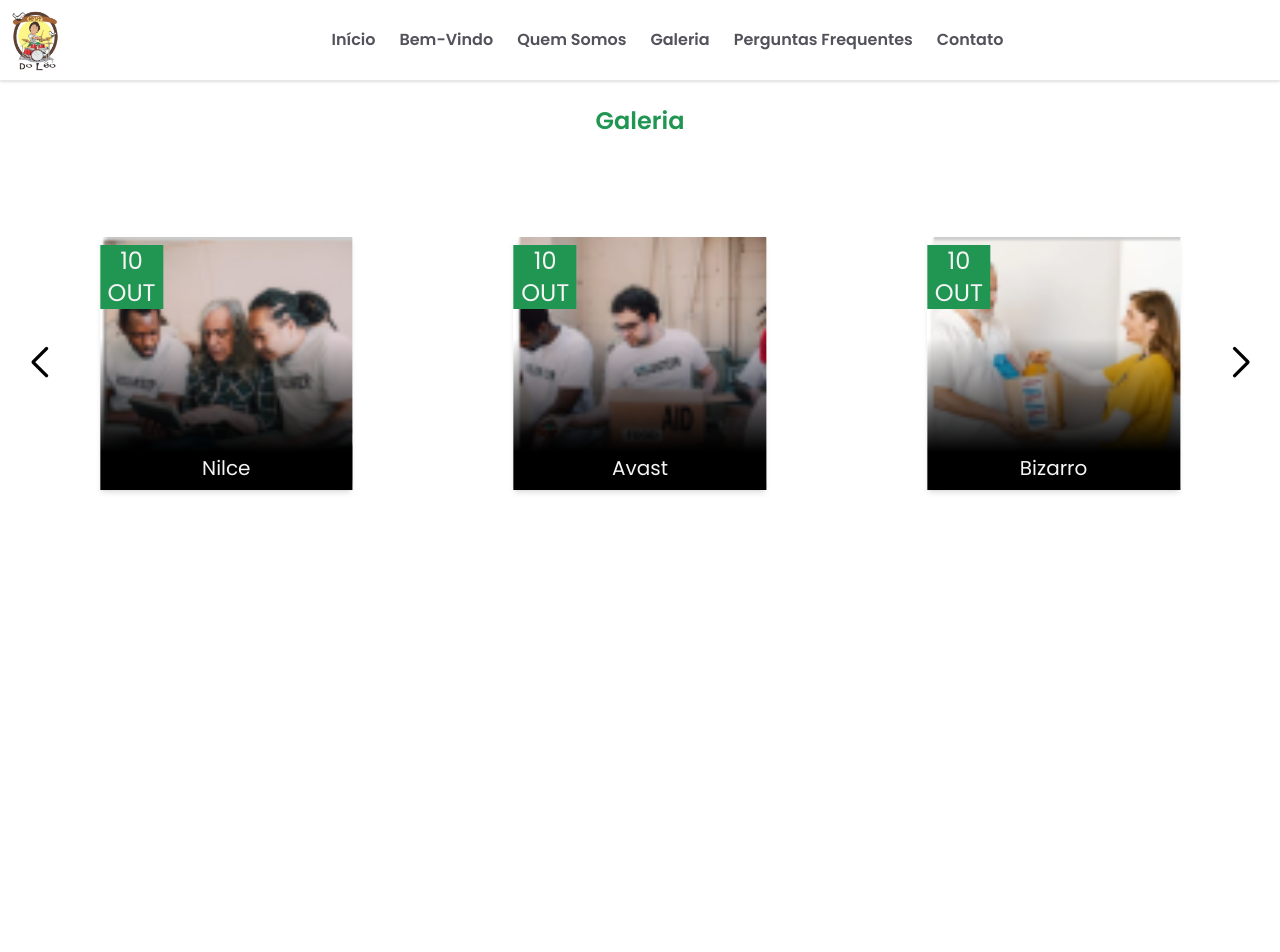
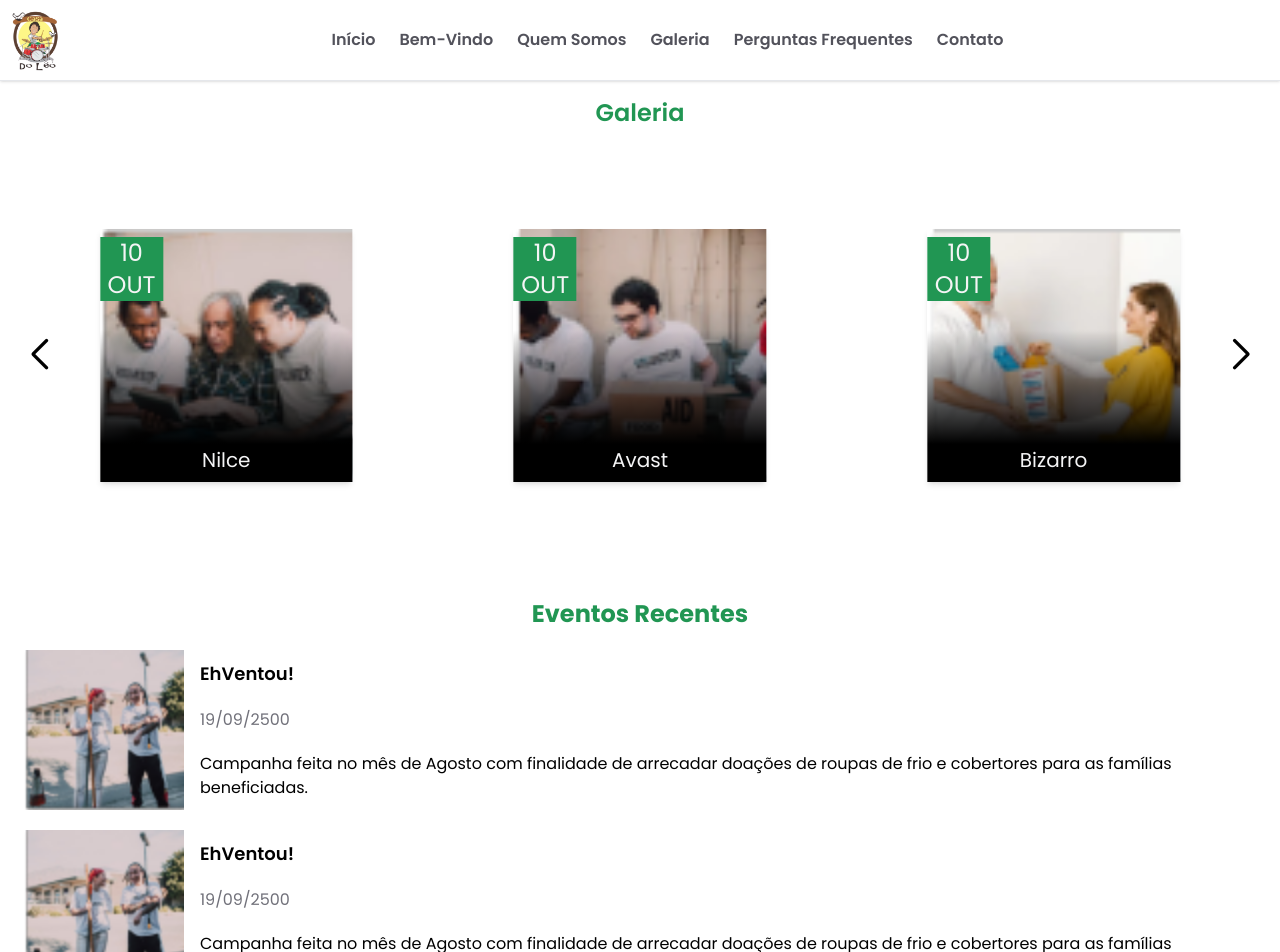
Before and after one commit to fabiojr0/casa-do-leo, a React (Vite) app: page /casa-do-leo/events in a window 1280 px wide. Shown: the top 952 px of the page. Before the commit the page ends 800 px from the top, so only its background shows below. Built offline with nearby package versions, Linux system fonts and the light colour scheme.

Commit message:
Eventos Recentes

```diff
--- /dev/null
+++ b/src/components/CardEvents.jsx
@@ -0,0 +1,16 @@
+/* eslint-disable react/prop-types */
+// eslint-disable-next-line no-unused-vars
+import React from 'react'
+
+export default function CardEvents({image, title, date, desc}) {
+  return (
+    <div className='flex w-screen px-6 gap-4'>
+        <img src={image} className='w-40 h-40'  />
+        <div className='flex flex-col gap-5 justify-center'>
+            <h1 className='font-semibold text-lg'>{title}</h1>
+            <p className='text-zinc-500'>{date}</p>
+            <p>{desc}</p>
+        </div>
+    </div>
+  )
+}
--- /dev/null
+++ b/src/components/RecentEvents.jsx
@@ -0,0 +1,46 @@
+// eslint-disable-next-line no-unused-vars
+import React from "react";
+import CardEvents from "../components/CardEvents";
+
+export default function RecentEvents() {
+  const events = [
+    {
+      image: "neymar.png",
+      title: "EhVentou!",
+      date: "19/09/2500",
+      desc: "Campanha feita no mês de Agosto com finalidade de arrecadar doações de roupas de frio e cobertores para as famílias beneficiadas.",
+    },
+    {
+      image: "neymar.png",
+      title: "EhVentou!",
+      date: "19/09/2500",
+      desc: "Campanha feita no mês de Agosto com finalidade de arrecadar doações de roupas de frio e cobertores para as famílias beneficiadas.",
+    },
+    {
+      image: "neymar.png",
+      title: "EhVentou!",
+      date: "19/09/2500",
+      desc: "Campanha feita no mês de Agosto com finalidade de arrecadar doações de roupas de frio e cobertores para as famílias beneficiadas.",
+    },
+  ];
+
+  return (
+
+    <div className="w-full flex flex-col justify-center items-center gap-5 pb-3">
+        <h1 className="font-bold text-verde text-2xl">Eventos Recentes</h1>
+      {events &&
+        events.map((item, index) => {
+          return (
+            <div key={index} >
+              <CardEvents
+                image={item.image}
+                title={item.title}
+                date={item.date}
+                desc={item.desc}
+              />
+            </div>
+          );
+        })}
+    </div>
+  );
+}
--- a/src/routes/Events.jsx
+++ b/src/routes/Events.jsx
@@ -2,12 +2,16 @@
 import React from 'react'
 import Navbar from '../components/Navbar'
 import GalerySwiper from '../components/GalerySwiper'
+import RecentEvents from '../components/RecentEvents'
+import Footer from '../components/Footer'
 
 export default function Events() {
   return (
-  <div className='lg:gap-6 flex flex-col'>
+  <div className='lg:gap-4 flex flex-col'>
     <Navbar/>
     <GalerySwiper/>
+    <RecentEvents/>
+    <Footer/>
   </div>
   )
 }
```
